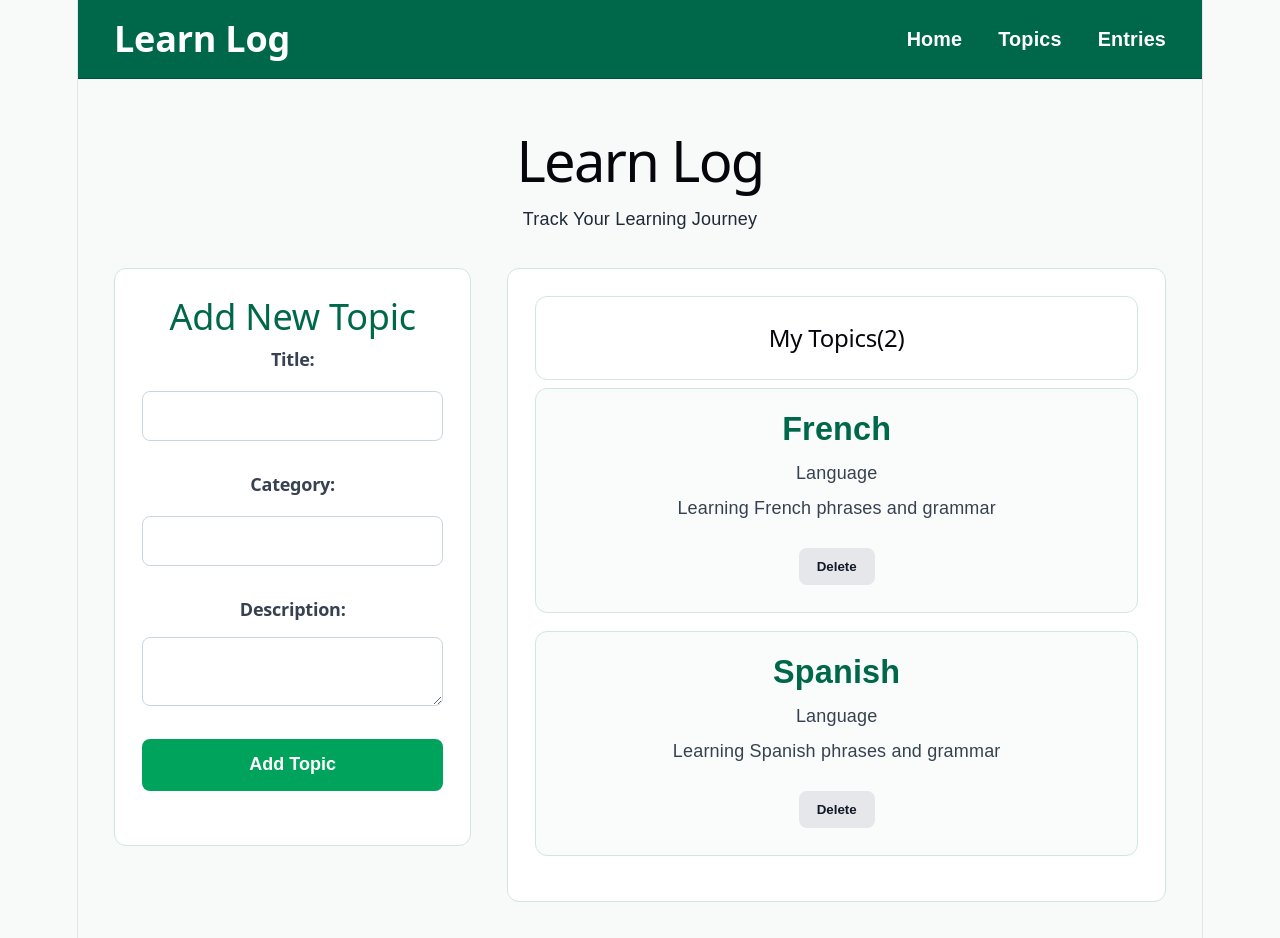
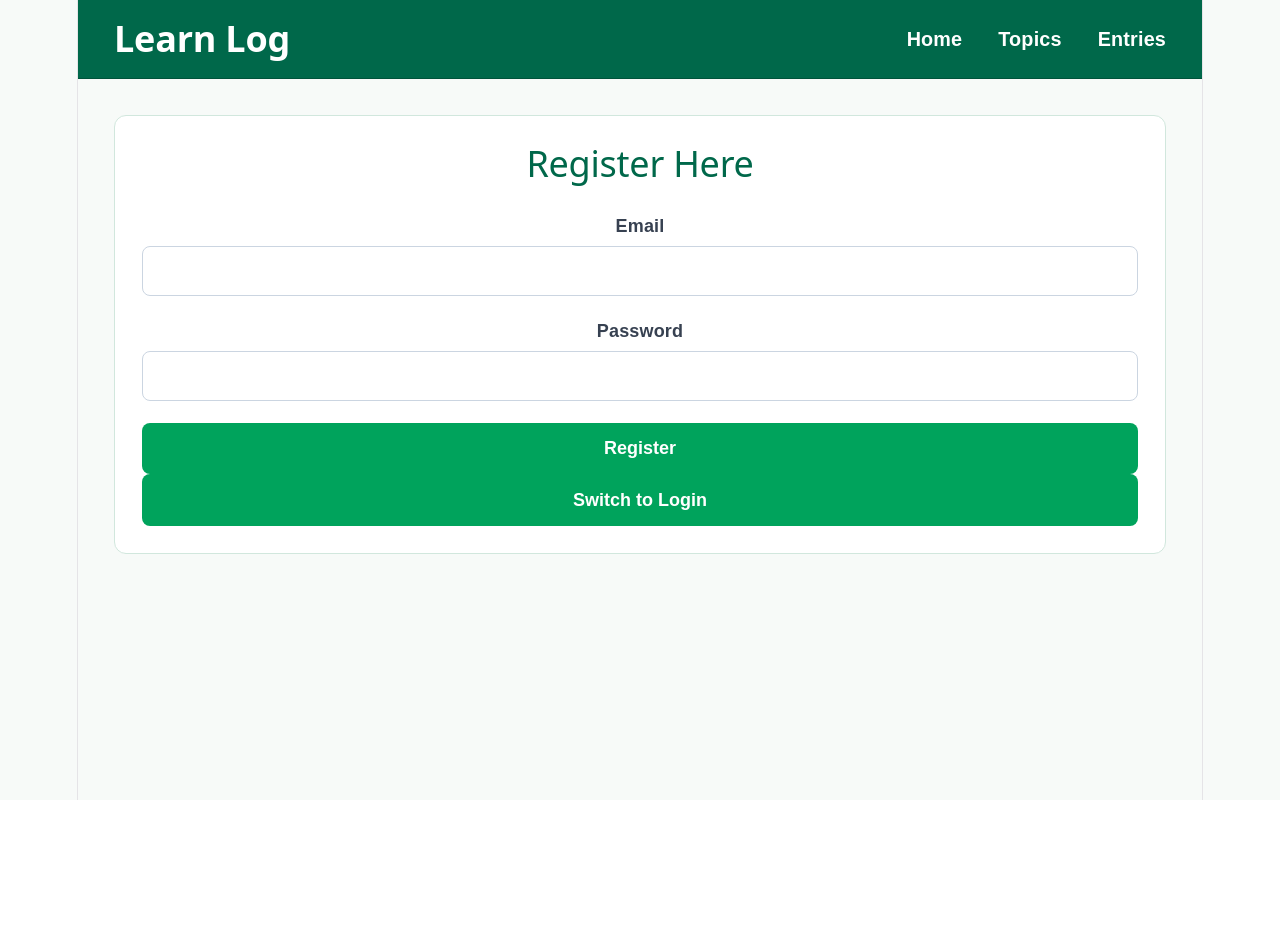
Before and after one commit to rhk256973/learning-log-frontend, a React (Vite) app: page / in a window 1280 px wide. After the commit the page ends 800 px from the top, so only its background shows below. Built offline with nearby package versions, Linux system fonts and the light colour scheme.

Commit message:
Add Login,signup form(AuthForm) and dashboard integration

```diff
--- a/src/App.jsx
+++ b/src/App.jsx
@@ -2,56 +2,26 @@ import { useState } from 'react'
 
 import './App.css';
 import Navbar from './components/Navbar';
-import TopicCard from './components/TopicCard';
-import TopicList from './components/TopicList';
-import TopicForm from './components/TopicForm';
+// import TopicList from './components/TopicList';
+// import TopicForm from './components/TopicForm';
+import AuthForm from './components/AuthForm';
+import Dashboard from './components/Dashboard';
 
 function App() {
-  const [topics, setTopics] = useState([
-    {
-      id: 1,
-      title: 'French',
-      category: 'Language',
-      description: 'Learning French phrases and grammar',
-    },
-    {
-      id: 2,
-      title: 'Spanish',
-      category: 'Language',
-      description: 'Learning Spanish phrases and grammar',
-    },
-  ]);
-
-  // Function to add a new topic to the list
-  const addTopic = (newTopic) => {
-    const topicToAdd = {
-      id: Date.now(),
-      ...newTopic,
-    };
-    setTopics([...topics, topicToAdd]);
-  }
-
-  // Function to delete a topic from the list
-  const deleteTopic = (id) => {
-    const updatedTopics = topics.filter((topic) => topic.id !== id);
-    setTopics(updatedTopics);
-  }
+  const [isLoggedIn, setIsLoggedIn] = useState(false);
 
   return (
     <>
       <Navbar />
 
       <main className="main-content">
-        <section className="intro">
-        <h1>Learn Log</h1>
-        <p>Track Your Learning Journey</p>
-        </section>
+        {!isLoggedIn ? (
+          <AuthForm onLoginSuccess={() => setIsLoggedIn(true)} />
+        ) : (
 
-        <section className="dashboard">
-          <TopicForm onAddTopic={addTopic} />
-          <TopicList topics={topics} onDeleteTopic={deleteTopic} />
-        </section>
+            <Dashboard />
 
+        )}
       </main>
     </>
   );
--- /dev/null
+++ b/src/components/AuthForm.jsx
@@ -0,0 +1,112 @@
+import { useState } from 'react';
+
+function AuthForm(props) {
+  const [isLoginMode, setIsLoginMode] = useState(false);
+  const [formData, setFormData] = useState({
+    email: '',
+    password: '',
+  });
+  const [message, setMessage] = useState('');
+  const [isLoading, setIsLoading] = useState(false);
+
+  const handleChange = (e) => {
+    const { name, value } = e.target;
+
+    setFormData({
+      ...formData,
+      [name]: value,
+    });
+  };
+
+  const handleSubmit = async (e) => {
+    e.preventDefault();
+
+    // Determine the endpoint based on the mode (login or register)
+    const endpoint = isLoginMode
+      ? 'https://learn-log-api.onrender.com/users/login'
+      : 'https://learn-log-api.onrender.com/users/register';
+
+    try {
+      setIsLoading(true);
+      setMessage('');
+
+      // Make the API request to either login or register
+      const response = await fetch(endpoint, {
+        method: 'POST',
+        headers: {
+          'Content-Type': 'application/json',
+        },
+        body: JSON.stringify({
+          email: formData.email,
+          password: formData.password,
+        }),
+      });
+
+      const data = await response.json();
+
+      if (!response.ok) {
+        throw new Error(data.message || data.error || 'Something went wrong');
+      }
+
+      if (isLoginMode) {
+        localStorage.setItem('token', data.token);
+        setMessage('Login successful');
+        props.onLoginSuccess();
+      } else {
+        setMessage('Register successful. You can switch to Login now!');
+      }
+
+      setFormData({
+        email: '',
+        password: '',
+      });
+    } catch (err) {
+      setMessage(`Error: ${err.message}`);
+    } finally {
+      setIsLoading(false);
+    }
+  };
+
+  return (
+    <section className="form-section">
+      <h2>{isLoginMode ? 'Login Here' : 'Register Here'}</h2>
+
+      <form onSubmit={handleSubmit}>
+        <div>
+          <label>Email</label>
+          <input
+            type="email"
+            name="email"
+            value={formData.email}
+            onChange={handleChange}
+          />
+        </div>
+
+        <div>
+          <label>Password</label>
+          <input
+            type="password"
+            name="password"
+            value={formData.password}
+            onChange={handleChange}
+          />
+        </div>
+
+        <button type="submit" disabled={isLoading}>
+          {isLoading ? 'Loading...' : isLoginMode ? 'Login' : 'Register'}
+        </button>
+      </form>
+
+      <button
+        type="button"
+        onClick={() => setIsLoginMode(!isLoginMode)}
+      >
+        Switch to {isLoginMode ? 'Register' : 'Login'}
+      </button>
+
+      {message && <p>{message}</p>}
+    </section>
+  );
+}
+
+export default AuthForm;
--- /dev/null
+++ b/src/components/Dashboard.jsx
@@ -0,0 +1,70 @@
+import { useState } from 'react';
+import TopicForm from './TopicForm';
+import TopicList from './TopicList';
+
+function Dashboard() {
+  const [topics, setTopics] = useState([]);
+  const [loading, setLoading] = useState(true);
+  const [error, setError] = useState('');
+
+  // Function to add a new topic to the list
+  const addTopic = (newTopic) => {
+    const topicToAdd = {
+      id: Date.now(),
+      ...newTopic,
+    };
+    setTopics([...topics, topicToAdd]);
+  };
+
+  // Function to delete a topic from the list
+  const deleteTopic = (id) => {
+    const updatedTopics = topics.filter((topic) => topic.id !== id);
+    setTopics(updatedTopics);
+  };
+
+  useEffect(() => {
+    const fetchTopics = async () => {
+      try {
+        const response = await fetch('https://learn-log-api.onrender.com/topics');
+
+        if (!response.ok) {
+          throw new Error('Failed to load topics');
+        }
+
+        const data = await response.json();
+        setTopics(data.data);
+      } catch (err) {
+        setError(err.message);
+      } finally {
+        setLoading(false);
+      }
+    };
+
+    fetchTopics();
+  }, []);
+
+  if (loading) {
+    return <p>Loading topics...</p>;
+  }
+
+  if (error) {
+    return <p>Error: {error}</p>;
+  }
+
+
+  return (
+    <>
+      <section className="intro">
+        <h1>Learn Log</h1>
+        <p>Track your learning topics and entries</p>
+      </section>
+
+      <section className="dashboard">
+        <TopicForm onAddTopic={addTopic} />
+        <TopicList topics={topics} onDeleteTopic={deleteTopic} />
+      </section>
+    </>
+  );
+}
+
+export default Dashboard;
```
